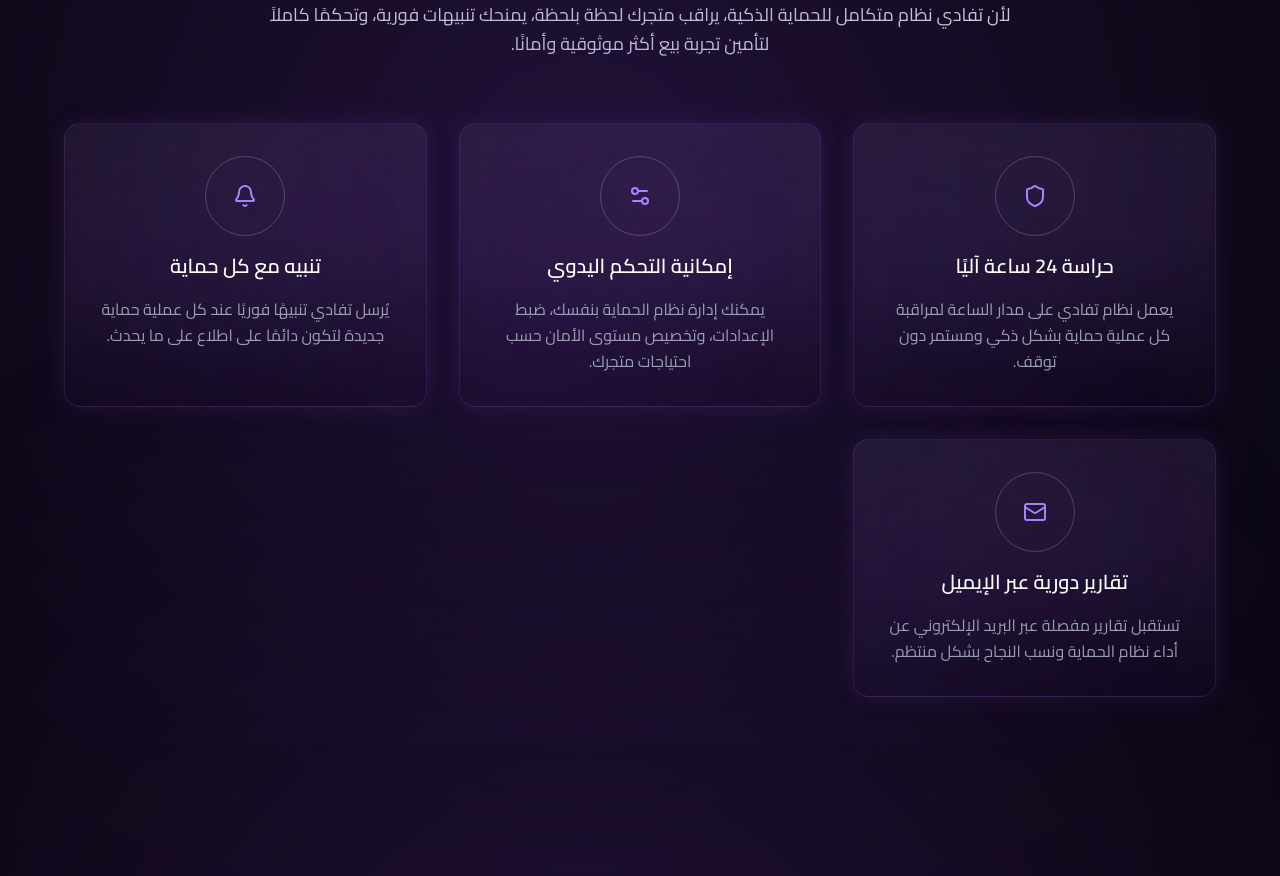
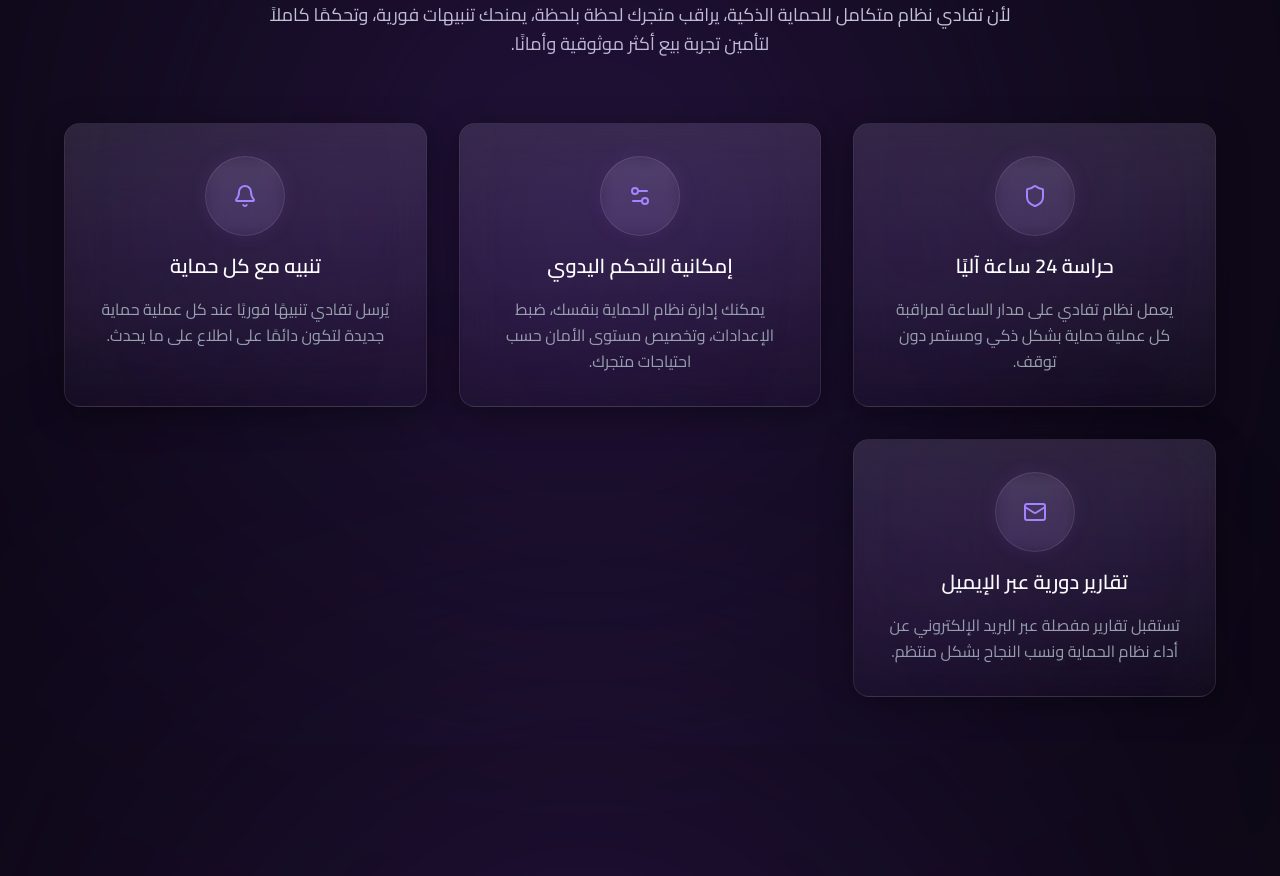
Before and after one commit to amineelakkermi/tafadi, a Next.js app: page / in a window 1280 px wide. Shown: the part 1020-1896 px from the top of the page. Built offline with nearby package versions, Linux system fonts and the light colour scheme; a web font is replaced by a local one.

Commit message:
mise a jour

```diff
--- a/components/FeatureCard.tsx
+++ b/components/FeatureCard.tsx
@@ -79,11 +79,11 @@ const FeatureCard: React.FC<FeatureCardProps> = ({ icon, title, description }) =
       onBlur={handleBlur}
       onMouseEnter={handleMouseEnter}
       onMouseLeave={handleMouseLeave}
-      className={`group relative rounded-2xl border border-violet-500/20 p-6 sm:p-8
-        bg-gradient-to-b from-white/5 to-transparent backdrop-blur-[2px]
-        shadow-[0_0_25px_rgba(168,85,247,0.12)] overflow-hidden
-        hover:shadow-[0_0_34px_rgba(168,85,247,0.40)]
-        transition-all duration-300
+      className={`group relative rounded-2xl border border-white/10 p-6 sm:p-8
+        bg-gradient-to-b from-white/[0.08] via-white/[0.04] to-white/[0.02] backdrop-blur-xl
+        shadow-[0_8px_32px_0_rgba(0,0,0,0.37)] overflow-hidden
+        hover:border-white/20 hover:shadow-[0_8px_40px_0_rgba(168,85,247,0.25)]
+        transition-all duration-500 ease-out
       `}
     >
       {/* Gradient Circle */}
@@ -92,16 +92,19 @@ const FeatureCard: React.FC<FeatureCardProps> = ({ icon, title, description }) =
 
       {/* Light Effect */}
       <div
-        className="pointer-events-none absolute inset-0 transition-opacity duration-500 ease-in-out"
+        className="pointer-events-none absolute inset-0 transition-opacity duration-500 ease-in-out rounded-2xl"
         style={{
           opacity,
-          background: `radial-gradient(circle at ${position.x}px ${position.y}px, rgba(168,85,247,0.25), transparent 80%)`
+          background: `radial-gradient(circle at ${position.x}px ${position.y}px, rgba(168,85,247,0.15), transparent 70%)`
         }}
       />
 
+      {/* Subtle inner glow */}
+      <div className="absolute inset-0 rounded-2xl bg-gradient-to-b from-white/[0.03] to-transparent pointer-events-none" />
+
       {/* Content */}
       <div className="relative flex flex-col items-center text-center space-y-4 z-10">
-        <div className="text-violet-400 text-4xl w-[80px] h-[80px] rounded-full border border-white/20 flex justify-center items-center">
+        <div className="text-violet-400 text-4xl w-[80px] h-[80px] rounded-full border border-white/10 bg-white/[0.02] backdrop-blur-sm flex justify-center items-center shadow-[0_0_20px_rgba(168,85,247,0.1)]">
           {icon}
         </div>
         <h3 className="text-lg sm:text-xl font-semibold text-white">{title}</h3>
```
